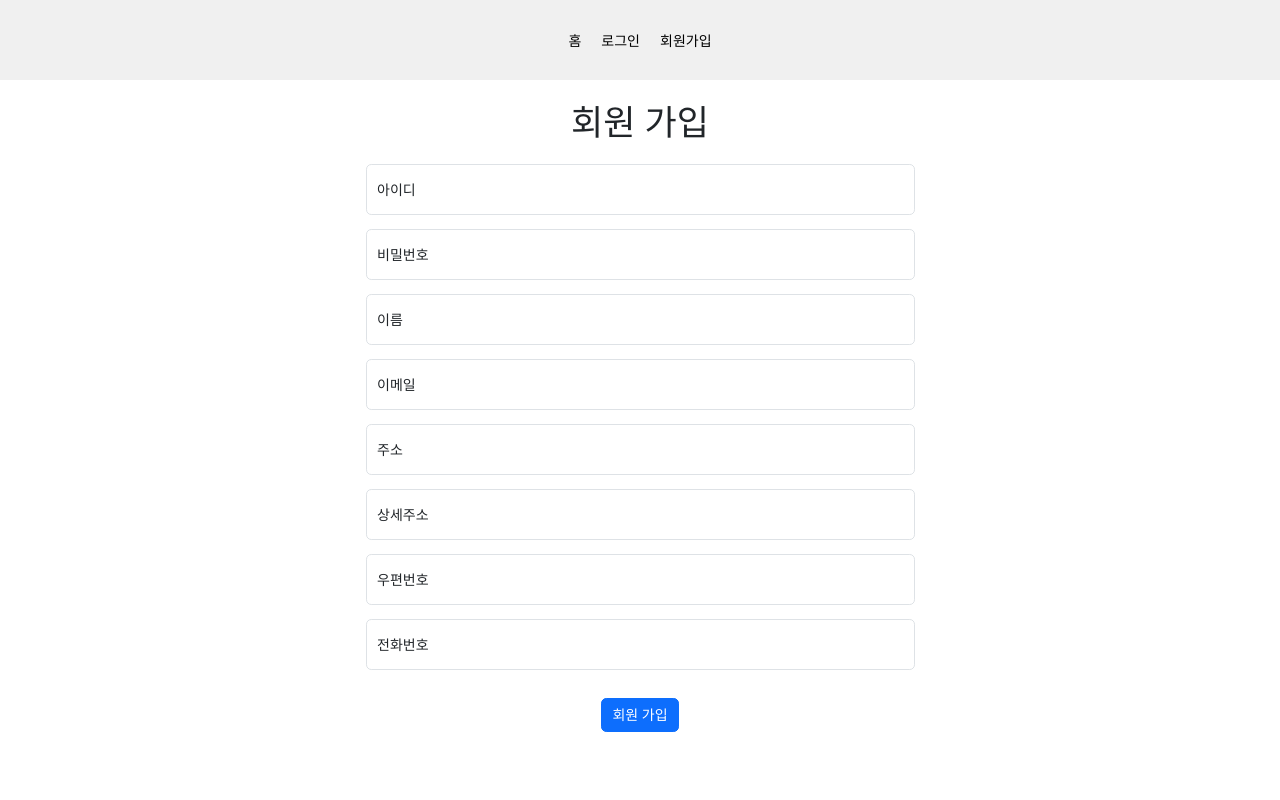
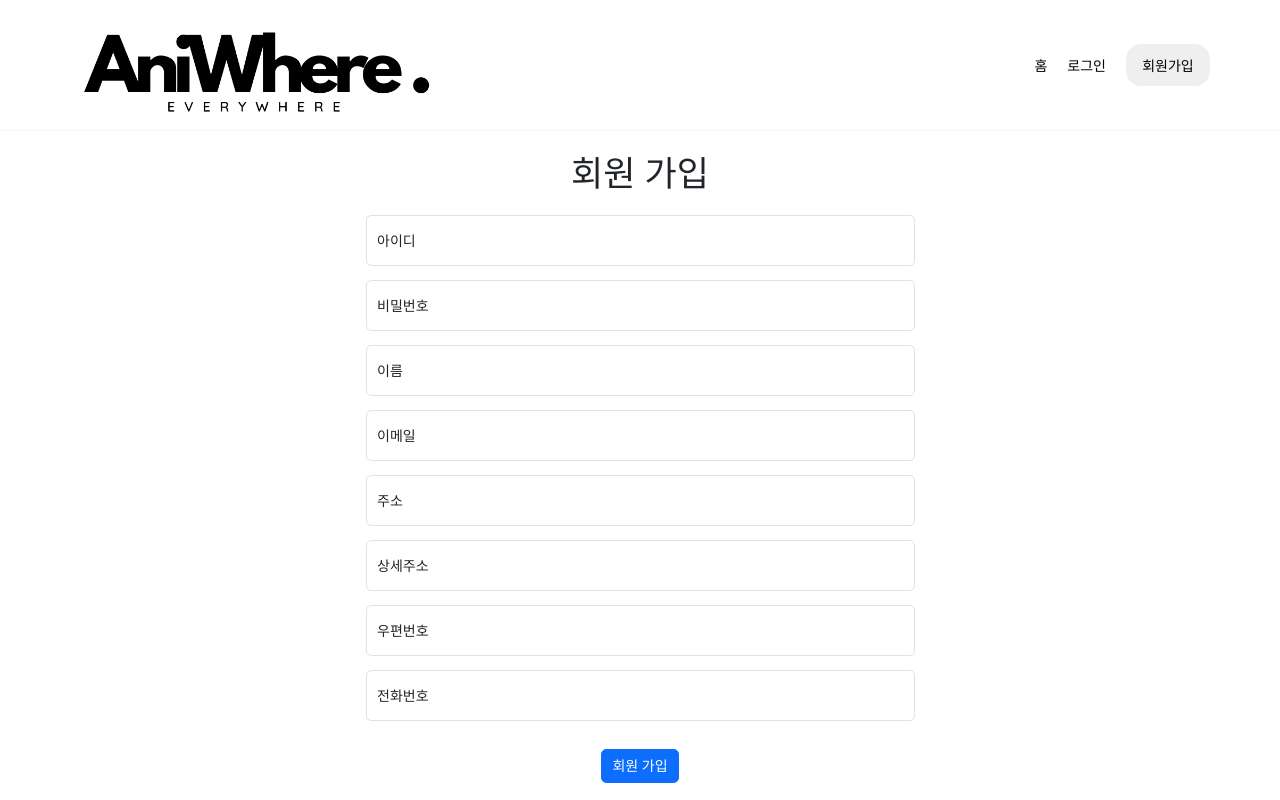
Before and after one commit to ptrgonow/aniwhere-ver-2, a React (Create React App) app in the folder frontend/: page /register in a window 1280 px wide. Built offline with nearby package versions, Linux system fonts and the light colour scheme.

Commit message:
style: [FE] "로그인"
1. 헤더에 로고 삽입 및 레이아웃 수정
2. 로그인 실패시 error.message 제거

Resolves: #3
related: #4

```diff
--- a/frontend/src/components/Header.css
+++ b/frontend/src/components/Header.css
@@ -21,13 +21,48 @@ li:hover {
     cursor: pointer !important;
 }
 
+.nav {
+    flex-wrap: nowrap !important;
+    justify-content: space-between;
+    border-bottom: 1px solid #f6f6f6;
+}
+
+.nav img.logo {
+    width: 100%;
+    height: 130px;
+}
+
+.nav img.title {
+    width: 507px;
+    height: 130px;
+}
+
 .top-nav {
     width: 100%;
-    height: 10vh;
     display: flex;
-    justify-content: center;
+    justify-content: flex-end;
     align-items: center;
-    padding: 0 20px;
-    background-color: #f0f0f0;
+    padding: 1rem 5rem 0;
+    background-color: #fff;
     gap: 20px;
+
 }
+
+.btn-logout {
+    background-color: #efefef;
+    border: 1px solid #efefef;
+    width: 6rem;
+    height: 3rem;
+    border-radius: 15px;
+    transition: background-color 0.3s, border 0.3s ease;
+}
+
+.btn-logout:hover {
+    background-color: #e0e0e0;
+    border: 1px solid #e0e0e0;
+}
+
+.btn-logout:active {
+    background-color: #d1d1d1;
+    border: 1px solid #d1d1d1;
+}
--- a/frontend/src/components/Header.js
+++ b/frontend/src/components/Header.js
@@ -25,21 +25,23 @@ function Header() {
 
     return (
         <header className="header">
-            <nav>
+            <nav className="nav">
+               {/* <img className="logo" src="/lo2.png" alt="logo" />*/}
+                <img className="title" src="/lo1.png" alt="logo" />
                 <ul className="top-nav">
                     {isLoggedIn ? (
                         <>
                             <li><Link to="/">홈</Link></li>
-                            <li>{userName}님</li>
+                            <li>{userName} 님</li>
                             <li>
-                                <button onClick={handleLogout}>로그아웃</button>
+                                <button className="btn-logout" onClick={handleLogout}>로그아웃</button>
                             </li>
                         </>
                     ) : (
                         <>
                             <li><Link to="/">홈</Link></li>
                             <li><Link to="login">로그인</Link></li>
-                            <li><Link to="register">회원가입</Link></li>
+                            <li><Link to="register"><button className="btn-logout">회원가입</button></Link></li>
                         </>
                     )}
                 </ul>
--- a/frontend/src/context/AuthContext.js
+++ b/frontend/src/context/AuthContext.js
@@ -19,13 +19,13 @@ export const AuthProvider = ({ children }) => {
     const login = (userName) => {
         setIsLoggedIn(true);
         setUserName(userName);
-        localStorage.setItem('userName', userName); // 로그인 정보 저장
+        localStorage.setItem('userName', userName);
     };
 
     const logout = () => {
         setIsLoggedIn(false);
         setUserName('');
-        localStorage.removeItem('userName'); // 로그아웃 시 정보 삭제
+        localStorage.removeItem('userName');
     };
 
     return (
--- a/frontend/src/utils/formUtils.js
+++ b/frontend/src/utils/formUtils.js
@@ -20,7 +20,7 @@ const handleSubmitRequestUtil = async (url, data, headers, successMessage, error
     } catch (error) {
         if (error.response) {
             console.error('Error response:', error.response);
-            alert(`${errorMessage}: ${error.response.data.message}`);
+            alert(`${errorMessage}`);
         } else if (error.request) {
             console.error('Error request:', error.request);
             alert('서버로부터 응답이 없습니다.');
```
Also changed, not shown: frontend/public/lo1.png (added), frontend/public/lo2.png (added).
